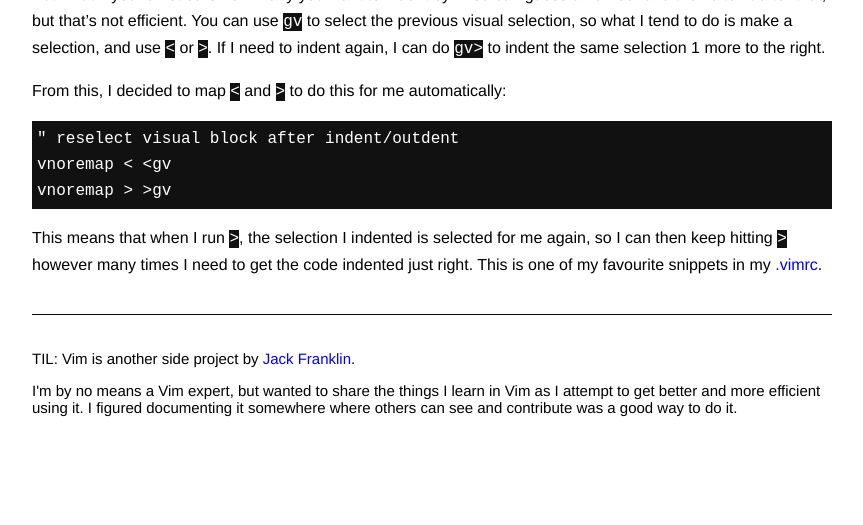
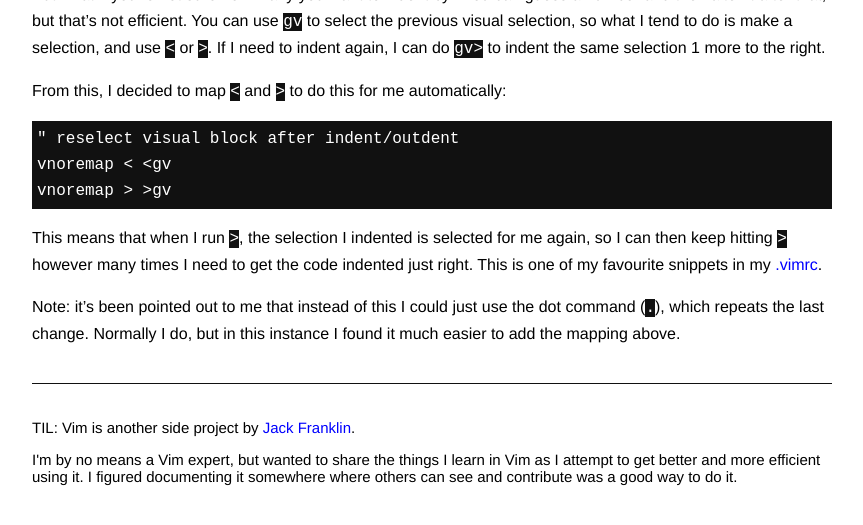
Before and after one commit to jackfranklin/tilvim, a Jekyll site: the page built from _posts/2013-04-24-reindenting.md, in a window 1280 px wide, cut to the strip 324-849 px from the top of the page. Shown: the whole strip, without its empty margins (208-1071 px from the left). Built offline with Jekyll 4.4.1, drawn with Linux system fonts in a browser that asks for light colours.

Commit message:
Update 2013-04-24-reindenting.md

```diff
--- a/_posts/2013-04-24-reindenting.md
+++ b/_posts/2013-04-24-reindenting.md
@@ -14,3 +14,5 @@ From this, I decided to map `<` and `>` to do this for me automatically:
     vnoremap > >gv
 
 This means that when I run `>`, the selection I indented is selected for me again, so I can then keep hitting `>` however many times I need to get the code indented just right. This is one of my favourite snippets in my [.vimrc](https://github.com/jackfranklin/dotfiles/blob/master/.vimrc#L87).
+
+Note: it's been pointed out to me that instead of this I could just use the dot command (`.`), which repeats the last change. Normally I do, but in this instance I found it much easier to add the mapping above.
```
